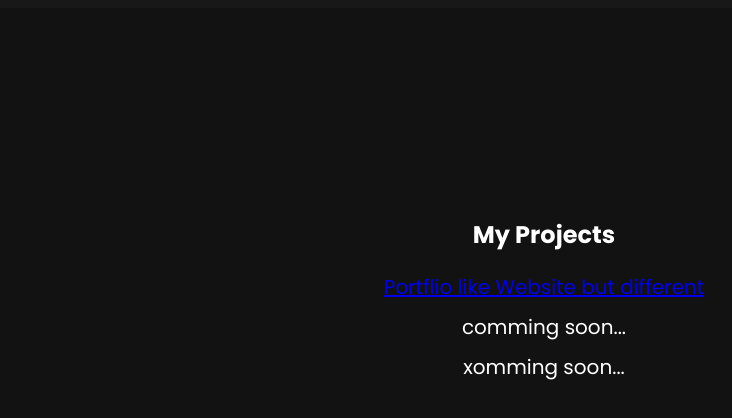
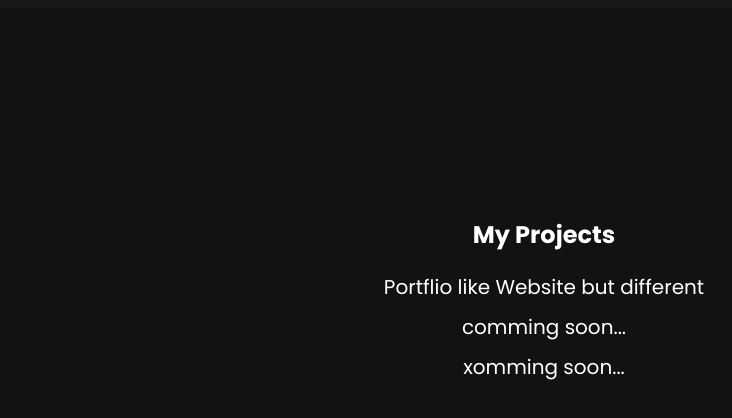
Before and after one commit to SparkCoreV/mainPortfolio, a plain HTML site: page projects.html in a window 1280 px wide. Shown: the part 96-514 px from the top of the page, without its empty margins (96-828 px from the left). Drawn offline with Linux system fonts and the light colour scheme.

Commit message:
Update projects.html

```diff
--- a/projects.html
+++ b/projects.html
@@ -22,7 +22,7 @@
     <section class="projects">
         <h2>My Projects</h2>
         <ul>
-            <li><a href="https://sparkcorev.github.io/">Portflio like Website but different</a></li>
+            <li><a style="text-decoration:none; color:white;" href="https://sparkcorev.github.io/">Portflio like Website but different</a></li>
             <li>comming soon...</li>
             <li>xomming soon...</li>
         </ul>
```
